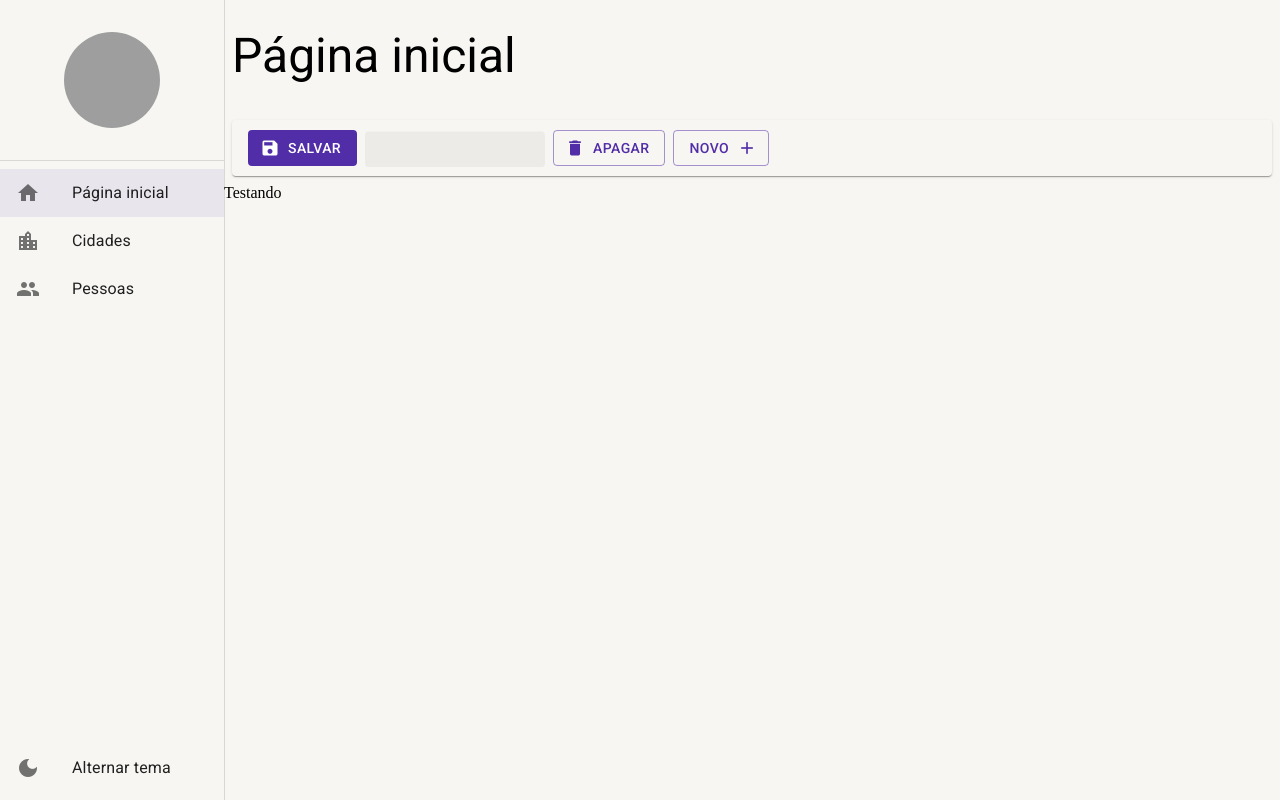
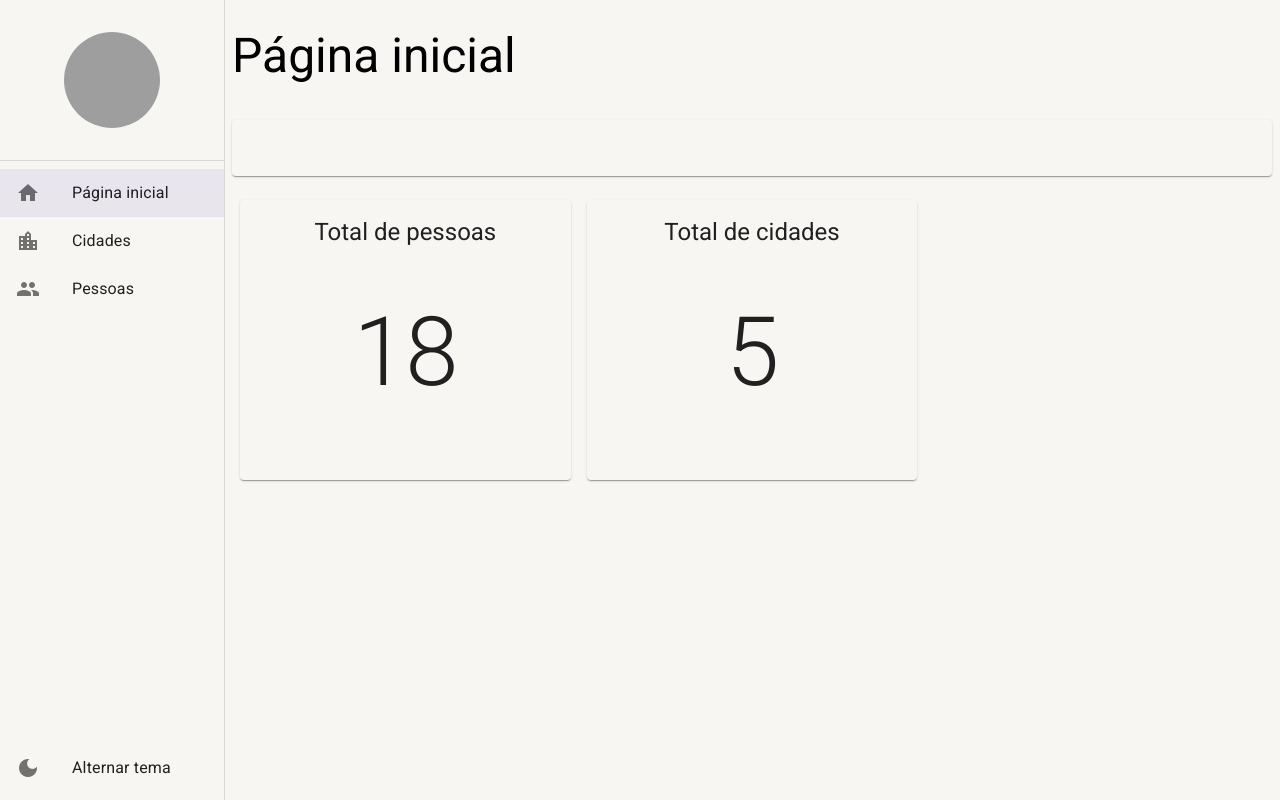
Before and after one commit to efss7/Panelinha, a React (Create React App) app in the folder Teppa/: page /pagina-inicial in a window 1280 px wide. Built offline with nearby package versions, Linux system fonts and the light colour scheme; data requests are answered from the project's data file; grey boxes are pictures that could not be loaded.

Commit message:
feat : Dashboard

```diff
--- a/Teppa/src/pages/dashboard/Dashboard.tsx
+++ b/Teppa/src/pages/dashboard/Dashboard.tsx
@@ -1,19 +1,94 @@
 import { LayoutBasePage } from "../../shared/layouts";
-import {DetailTools} from "../../shared/components"
+import { DetailTools, ListingTools } from "../../shared/components";
+import { Box, Card, CardContent, Grid, Typography } from "@mui/material";
+import { useEffect, useState } from "react";
+import { CitiesService } from "../../shared/services/api/cities/CitiesServices";
+import { PeopleService } from "../../shared/services/api/people/PeopleServices";
 export const Dashboard = () => {
+  const [isLoadingCities, setIsLoadingCities] = useState(false);
+  const [totalCountCities, setToTalCountCities] = useState(0);
+
+  const [isLoadingPeople, setIsLoadingPeople] = useState(false);
+  const [totalCountPeople, setTotalCountPeople] = useState(0);
+
+  useEffect(()=>{
+    setIsLoadingCities(true);
+    setIsLoadingPeople(true);
+
+    CitiesService.getAll(1)
+    .then((result)=>{
+      setIsLoadingCities(false)
+      if(result instanceof Error){
+        alert(result.message)
+      }else{
+        setToTalCountCities(result.totalCount)
+      }
+    })
+
+    PeopleService.getAll(1)
+    .then((result)=>{
+      setIsLoadingPeople(false)
+      if(result instanceof Error){
+        alert(result.message)
+      }else{
+        setTotalCountPeople(result.totalCount)
+      }
+    })
+  },[])
+
   return (
     <LayoutBasePage
       tittle="Página inicial"
-      listingTools={(
-      <DetailTools
-      showSaveAndCloseButtonLoading
-      showNewButton
-      showSaveAndCloseButton
-      showBackButton={false}
-       />
-      )}
+      listingTools={<ListingTools musterNewButton={false} />}
     >
-      Testando
+      <Box width="100%" display="flex">
+        <Grid container margin={2}>
+          <Grid item container spacing={2}>
+            <Grid item xs={12} sm={12} md={6} lg={4} xl={3}>
+              <Card>
+                <CardContent>
+                  <Typography variant="h5" align="center">
+                    Total de pessoas
+                  </Typography>
+                  <Box padding={6} display="flex" justifyContent="center" alignItems="center">
+                    {!isLoadingPeople &&(
+                    <Typography variant="h1">
+                      {totalCountPeople}
+                    </Typography>
+                    )}
+                    {isLoadingPeople && (
+                      <Typography variant="h6">
+                      Carregando...
+                    </Typography>
+                    )}
+                  </Box>
+                </CardContent>
+              </Card>
+            </Grid>
+            <Grid item xs={12} sm={12} md={6} lg={4} xl={3}>
+            <Card>
+                <CardContent>
+                  <Typography variant="h5" align="center">
+                    Total de cidades
+                  </Typography>
+                  <Box padding={6} display="flex" justifyContent="center" alignItems="center">
+                  {!isLoadingCities &&(
+                    <Typography variant="h1">
+                      {totalCountCities}
+                    </Typography>
+                    )}
+                    {isLoadingCities && (
+                      <Typography variant="h6">
+                      Carregando...
+                    </Typography>
+                    )}
+                  </Box>
+                </CardContent>
+              </Card>
+            </Grid>
+          </Grid>
+        </Grid>
+      </Box>
     </LayoutBasePage>
   );
 };
```
